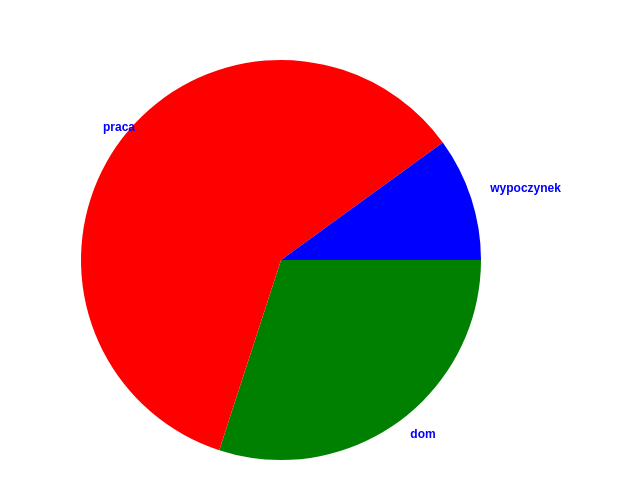
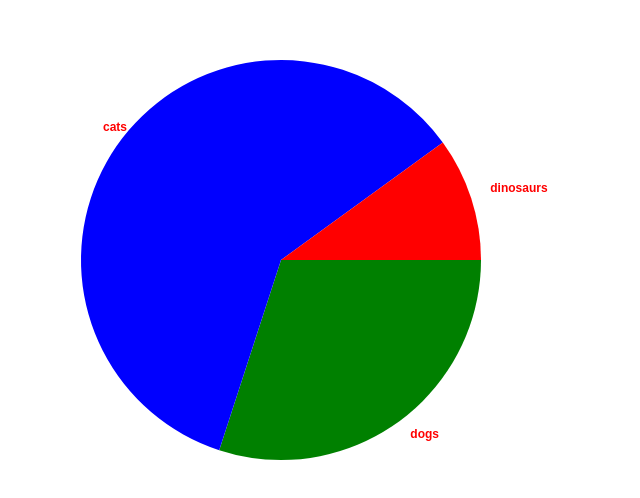
Before and after one commit to boatx/ChartJS, a plain HTML site: page diag.html in a window 1280 px wide. Shown: the part 148-646 px from the top of the page, without its empty margins (127-767 px from the left). Drawn offline with Linux system fonts and the light colour scheme.

Commit message:
Fix animation, simplify example.

```diff
--- a/diag.html
+++ b/diag.html
@@ -2,28 +2,30 @@
 <html>
     <head>
         <meta charset='utf-8'>
-        <script type="text/javascript" src="diagJS.js">
+        <script type="text/javascript" src="diagjs.js">
         </script>
         <title>DiagJs</title>
     </head>
     <body>
         <canvas width="800" height="800" id="can">
-            Sorry twoj canvas nie dziala
+            Sorry, canvas not supported
         </canvas>
         <script type="text/javascript">
 
-            var elementArray = [];
-            elementArray.dom = 0.3;
-            elementArray.praca = 0.6;
-            elementArray.wypoczynek = 0.1;
+            var elements = {
+                dogs: 0.3,
+                cats: 0.6,
+                dinosaurs: 0.1
+            };
 
-            var colorArray = [];
-            colorArray.dom = 'green';
-            colorArray.praca = 'red';
-            colorArray.wypoczynek = 'blue';
+            var colors = {
+                dogs: 'green',
+                cats: 'blue',
+                dinosaurs: 'red'
+            };
 
             var canvas = document.getElementById('can');
-            var wyk = diagJS.CircDiag(elementArray, colorArray, canvas);
+            var wyk = diagJS.CircDiag(elements, colors, canvas);
             wyk.draw();
         </script>
     </body>
--- a/diagJS.js
+++ b/diagjs.js
@@ -1,22 +1,3 @@
-/*
-    Copyright (C) 2012 BoatX
-
-    This file is part of diagJS.
-
-    diagJS is free software: you can redistribute it and/or modify
-    it under the terms of the GNU General Public License as published by
-    the Free Software Foundation, either version 3 of the License, or
-    (at your option) any later version.
-
-    diagJS is distributed in the hope that it will be useful,
-    but WITHOUT ANY WARRANTY; without even the implied warranty of
-    MERCHANTABILITY or FITNESS FOR A PARTICULAR PURPOSE.  See the
-    GNU General Public License for more details.
-
-    You should have received a copy of the GNU General Public License
-    along with diagJS.  If not, see <http://www.gnu.org/licenses/>.
-*/
-
 /*global document */
 /*global window */
 
@@ -142,7 +123,7 @@ var diagJS = (function () {
         };
 
         this.animate = function () {
-            var reqAnimFrame = window.mozRequestAnimationFrame    ||
+            var reqAnimFrame = window.requestAnimationFrame    ||
                             window.webkitRequestAnimationFrame ||
                             window.msRequestAnimationFrame     ||
                             window.oRequestAnimationFrame;
```
